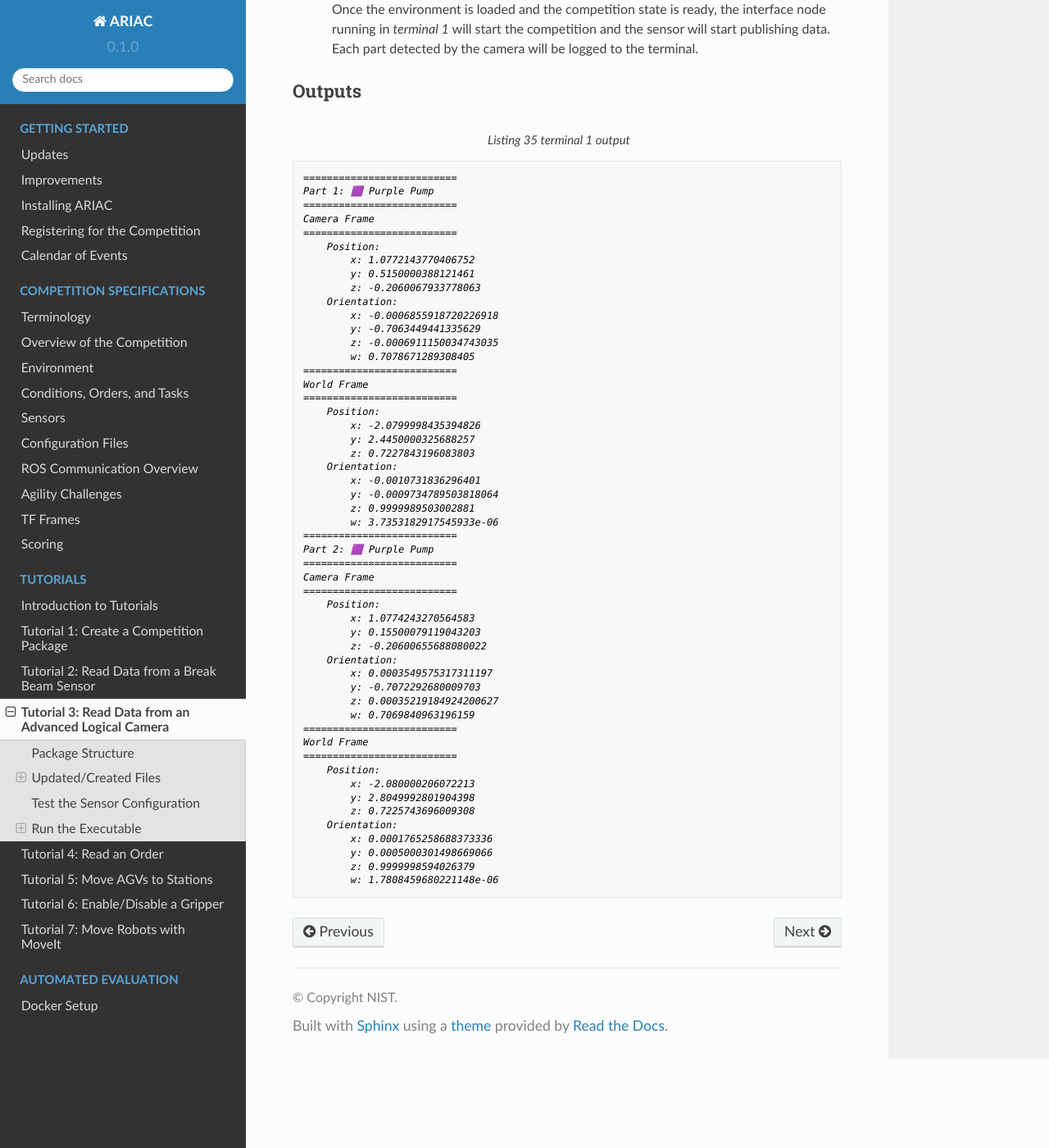
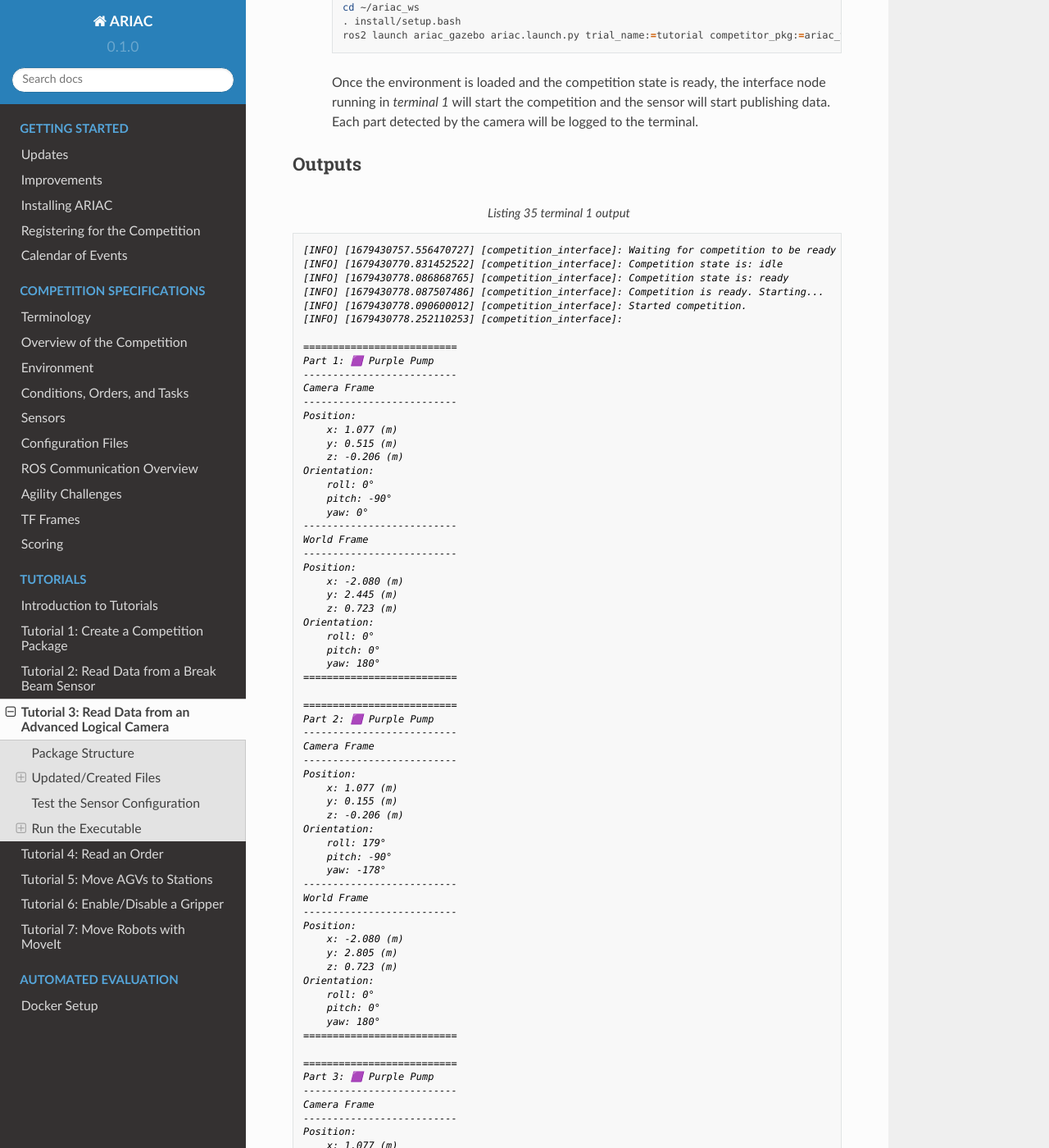
Before and after one commit to usnistgov/ARIAC, a Sphinx documentation site: the page built from docs/tutorials/tutorial_3.rst, in a window 1280 px wide and 1400 px high, scrolled down 10273 px. Shown: the whole window at 82% size. Built offline with Sphinx 7.4.7 and the Read the Docs theme 2.0.0, drawn with Linux system fonts in a browser that asks for light colours; some of the changed text lies outside the part shown.

Commit message:
updated documentation

```diff
--- a/docs/tutorials/tutorial_3.rst
+++ b/docs/tutorials/tutorial_3.rst
@@ -497,6 +497,8 @@
 Package Manifest
 ----------------
 
+This tutorial adds a dependency to the PyKDL module. This is added to the package manifest.
+
 .. code-block:: xml
     :emphasize-lines: 16-17
     :caption: package.xml
@@ -525,7 +527,6 @@
     </package>
 
 
-
 Test the Sensor Configuration
 =============================
 
@@ -547,19 +548,19 @@
 
 Run the Executable
 ==================
-
 - In *terminal 1*, run the following commands:
 
 
     .. code-block:: bash
 
         cd ~/ariac_ws
+        rosdep install --from-paths src -y --ignore-src
         colcon build
         . install/setup.bash
         ros2 run ariac_tutorials tutorial_3.py
 
 
-    The node will wait until the competition is ready.
+    *The rosdep command needs to be run again because the package.xml was updated with a new dependency.*
 
 
 - In *terminal 2*, run the following commands:
@@ -582,55 +583,113 @@
     :caption: terminal 1 output
     :class: no-copybutton
 
+    [INFO] [1679430757.556470727] [competition_interface]: Waiting for competition to be ready
+    [INFO] [1679430770.831452522] [competition_interface]: Competition state is: idle
+    [INFO] [1679430778.086868765] [competition_interface]: Competition state is: ready
+    [INFO] [1679430778.087507486] [competition_interface]: Competition is ready. Starting...
+    [INFO] [1679430778.090600012] [competition_interface]: Started competition.
+    [INFO] [1679430778.252110253] [competition_interface]:
+
     ==========================
     Part 1: 🟪 Purple Pump
+    --------------------------
+    Camera Frame
+    --------------------------
+    Position:
+        x: 1.077 (m)
+        y: 0.515 (m)
+        z: -0.206 (m)
+    Orientation:
+        roll: 0°
+        pitch: -90°
+        yaw: 0°
+    --------------------------
+    World Frame
+    --------------------------
+    Position:
+        x: -2.080 (m)
+        y: 2.445 (m)
+        z: 0.723 (m)
+    Orientation:
+        roll: 0°
+        pitch: 0°
+        yaw: 180°
     ==========================
-    Camera Frame
-    ==========================
-        Position:
-            x: 1.0772143770406752
-            y: 0.5150000388121461
-            z: -0.2060067933778063
-        Orientation:
-            x: -0.0006855918720226918
-            y: -0.7063449441335629
-            z: -0.0006911150034743035
-            w: 0.7078671289308405
-    ==========================
-    World Frame
-    ==========================
-        Position:
-            x: -2.0799998435394826
-            y: 2.4450000325688257
-            z: 0.7227843196083803
-        Orientation:
-            x: -0.0010731836296401
-            y: -0.0009734789503818064
-            z: 0.9999989503002881
-            w: 3.7353182917545933e-06
+
     ==========================
     Part 2: 🟪 Purple Pump
+    --------------------------
+    Camera Frame
+    --------------------------
+    Position:
+        x: 1.077 (m)
+        y: 0.155 (m)
+        z: -0.206 (m)
+    Orientation:
+        roll: 179°
+        pitch: -90°
+        yaw: -178°
+    --------------------------
+    World Frame
+    --------------------------
+    Position:
+        x: -2.080 (m)
+        y: 2.805 (m)
+        z: 0.723 (m)
+    Orientation:
+        roll: 0°
+        pitch: 0°
+        yaw: 180°
     ==========================
+
+    ==========================
+    Part 3: 🟪 Purple Pump
+    --------------------------
     Camera Frame
+    --------------------------
+    Position:
+        x: 1.077 (m)
+        y: 0.515 (m)
+        z: -0.566 (m)
+    Orientation:
+        roll: 177°
+        pitch: -90°
+        yaw: -177°
+    --------------------------
+    World Frame
+    --------------------------
+    Position:
+        x: -1.720 (m)
+        y: 2.445 (m)
+        z: 0.723 (m)
+    Orientation:
+        roll: 0°
+        pitch: 0°
+        yaw: 180°
     ==========================
-        Position:
-            x: 1.0774243270564583
-            y: 0.15500079119043203
-            z: -0.20600655688080022
-        Orientation:
-            x: 0.0003549575317311197
-            y: -0.7072292680009703
-            z: 0.00035219184924200627
-            w: 0.7069840963196159
+
     ==========================
+    Part 4: 🟪 Purple Pump
+    --------------------------
+    Camera Frame
+    --------------------------
+    Position:
+        x: 1.077 (m)
+        y: 0.155 (m)
+        z: -0.566 (m)
+    Orientation:
+        roll: 0°
+        pitch: -90°
+        yaw: 0°
+    --------------------------
     World Frame
+    --------------------------
+    Position:
+        x: -1.720 (m)
+        y: 2.805 (m)
+        z: 0.723 (m)
+    Orientation:
+        roll: 0°
+        pitch: 0°
+        yaw: 180°
     ==========================
-        Position:
-            x: -2.080000206072213
-            y: 2.8049992801904398
-            z: 0.7225743696009308
-        Orientation:
-            x: 0.0001765258688373336
-            y: 0.0005000301498669066
-            z: 0.9999998594026379
-            w: 1.7808459680221148e-06
```
Also changed, not shown: other parts of docs/tutorials/tutorial_3.rst (+1 -1 lines).
